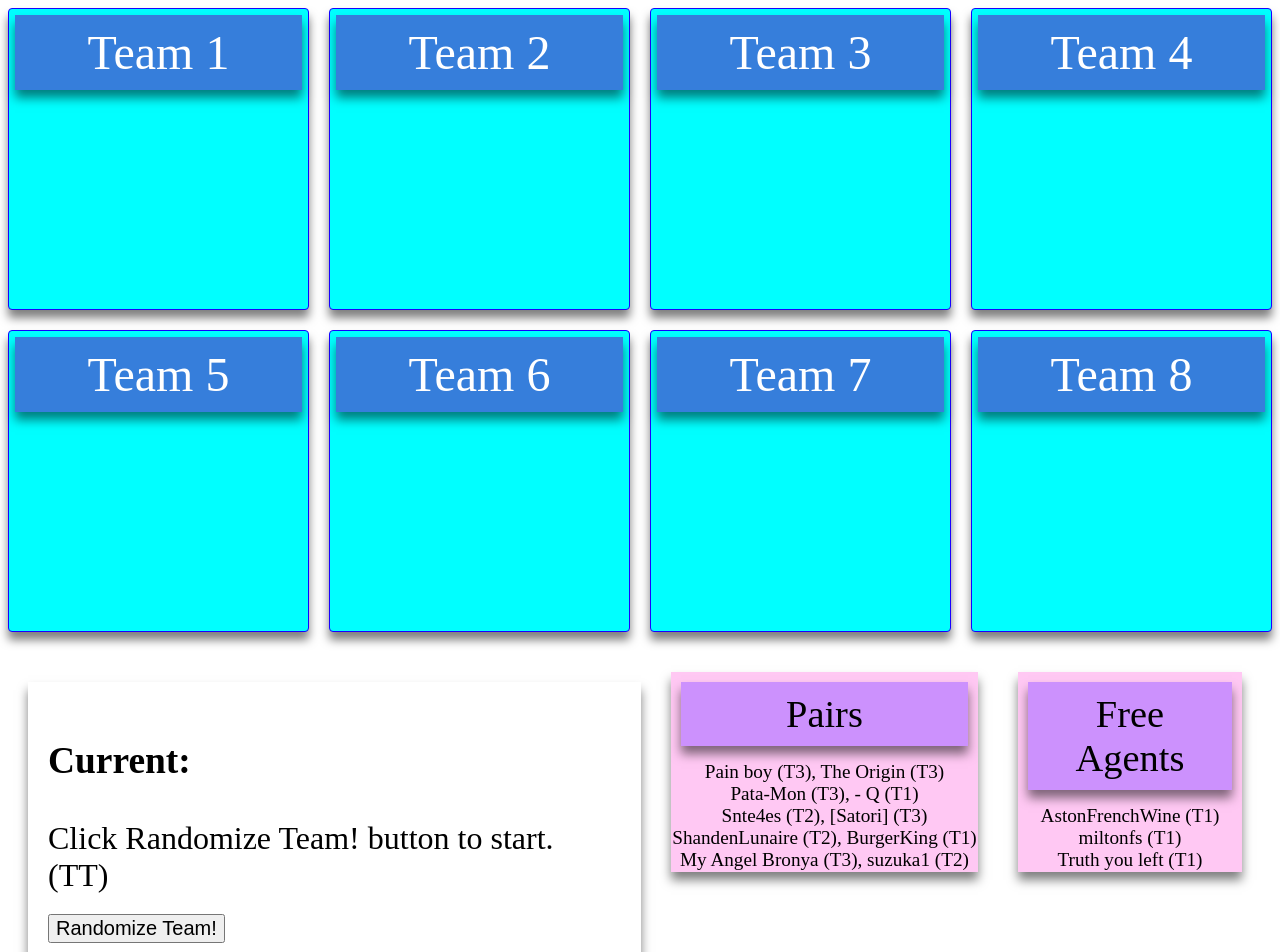
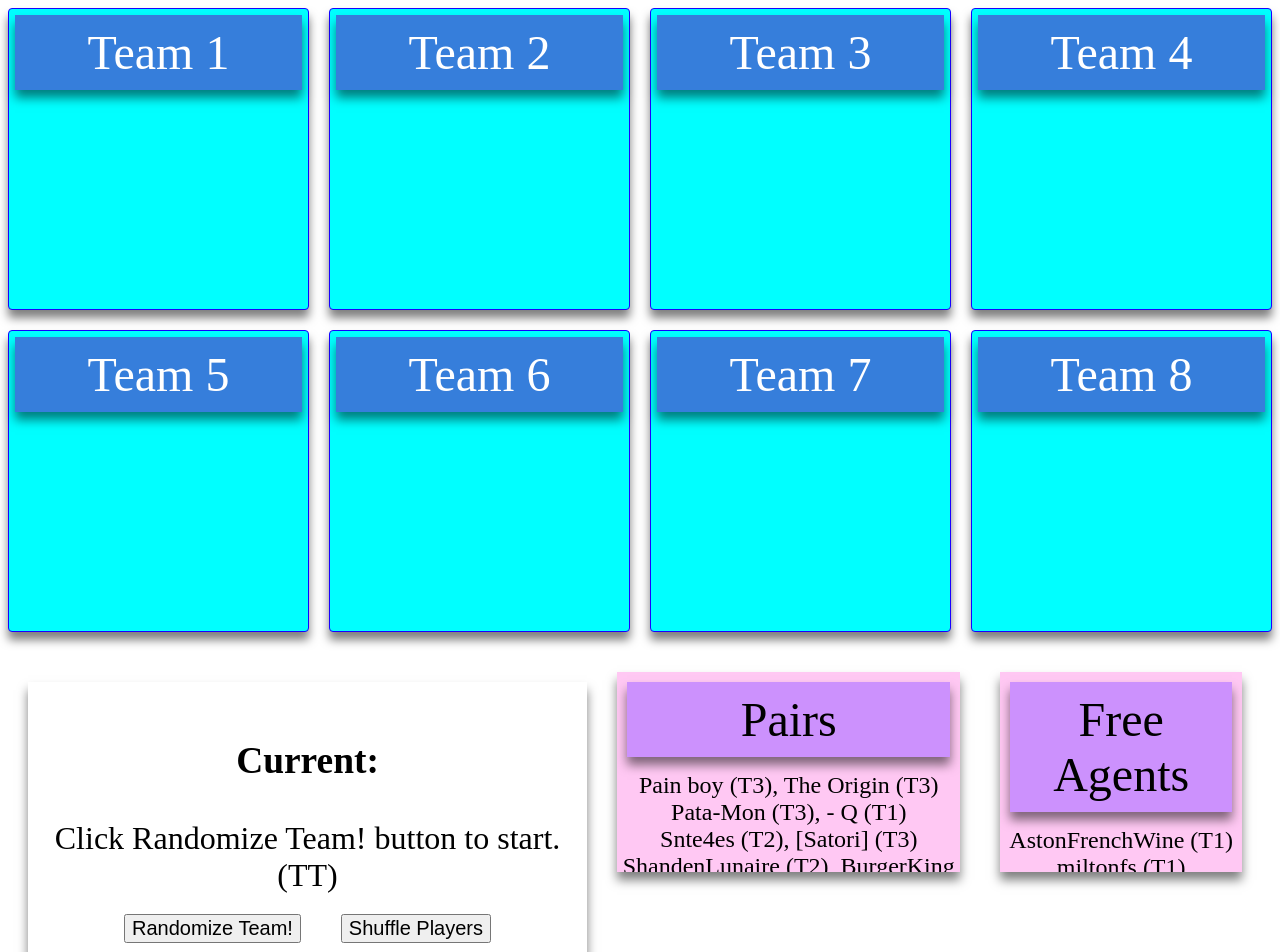
Before and after one commit to Li05j/Tournament-Teamizer, a React (Create React App) app: page / in a window 1280 px wide. Shown: the top 952 px of the page. Built offline with nearby package versions, Linux system fonts and the light colour scheme.

Commit message:
Added shuffle.

```diff
--- a/src/App.js
+++ b/src/App.js
@@ -58,6 +58,19 @@ const App = () => {
   // useEffect(() => {
   //   initializeNext();
   // }, []); // Run only once on mount
+
+  const shuffleArray = (array) => {
+    for (let i = array.length - 1; i > 0; i--) {
+      const j = Math.floor(Math.random() * (i + 1));
+      [array[i], array[j]] = [array[j], array[i]];
+    }
+    return array;
+  };
+
+  const shufflePlayers = () => {
+    setPairs(prevPairs => shuffleArray([...prevPairs]));
+    setFreeAgents(prevFreeAgents => shuffleArray([...prevFreeAgents]));
+  };
 
   const sortPlayersByTier = (players) => {
     return players.sort((a, b) => a.tier - b.tier);
@@ -150,7 +163,7 @@ const App = () => {
         ))}
       </div>
       <div className="players-container">
-        <RandomizerPanel current={current} onRandomize={randomizeTeam} isPair={isCurrentPair} />
+        <RandomizerPanel current={current} onRandomize={randomizeTeam} onShufflePlayers={shufflePlayers} isPair={isCurrentPair} />
         <div className="lists">
           <ListPanel title="Pairs" items={pairs} isPair={true} />
           <ListPanel title="Free Agents" items={freeAgents} />
--- a/src/component/RandomizerPanel.jsx
+++ b/src/component/RandomizerPanel.jsx
@@ -1,6 +1,6 @@
 import React from 'react';
 
-const RandomizerPanel = ({ current, onRandomize, isPair }) => (
+const RandomizerPanel = ({ current, onRandomize, onShufflePlayers, isPair }) => (
     <div className="randomizer-panel">
         {current ? (
             <>
@@ -12,7 +12,8 @@ const RandomizerPanel = ({ current, onRandomize, isPair }) => (
                 ) : (
                     <div>{current.name} (T{current.tier})</div>
                 )}
-                <button onClick={onRandomize} style={{ fontSize: '20px', marginTop: '20px' }}>Randomize Team!</button>
+                <button onClick={onRandomize} style={{ fontSize: '20px', margin: '20px' }}>Randomize Team!</button>
+                <button onClick={onShufflePlayers} style={{ fontSize: '20px', margin: '20px' }}>Shuffle Players</button>
             </>
         ) : (
             <h3>No players left.</h3>
--- a/src/index.css
+++ b/src/index.css
@@ -51,7 +51,7 @@
 
 .list-panel {
     text-align: center;
-    font-size: 1.2em;
+    font-size: 1.5em;
     margin: 20px;
 
     background-color: #ffc8f3;
@@ -75,11 +75,13 @@
 }
 
 .randomizer-panel {
+    text-align: center;
     margin-top: auto;
     font-size: 2em;
     /* border: 1px solid #ff8989; */
     margin: 10px;
     margin-top: 30px;
     padding: 20px;
+    min-width: 500px;
     box-shadow: 0 8px 10px rgba(0, 0, 0, 0.5);
 }
```
